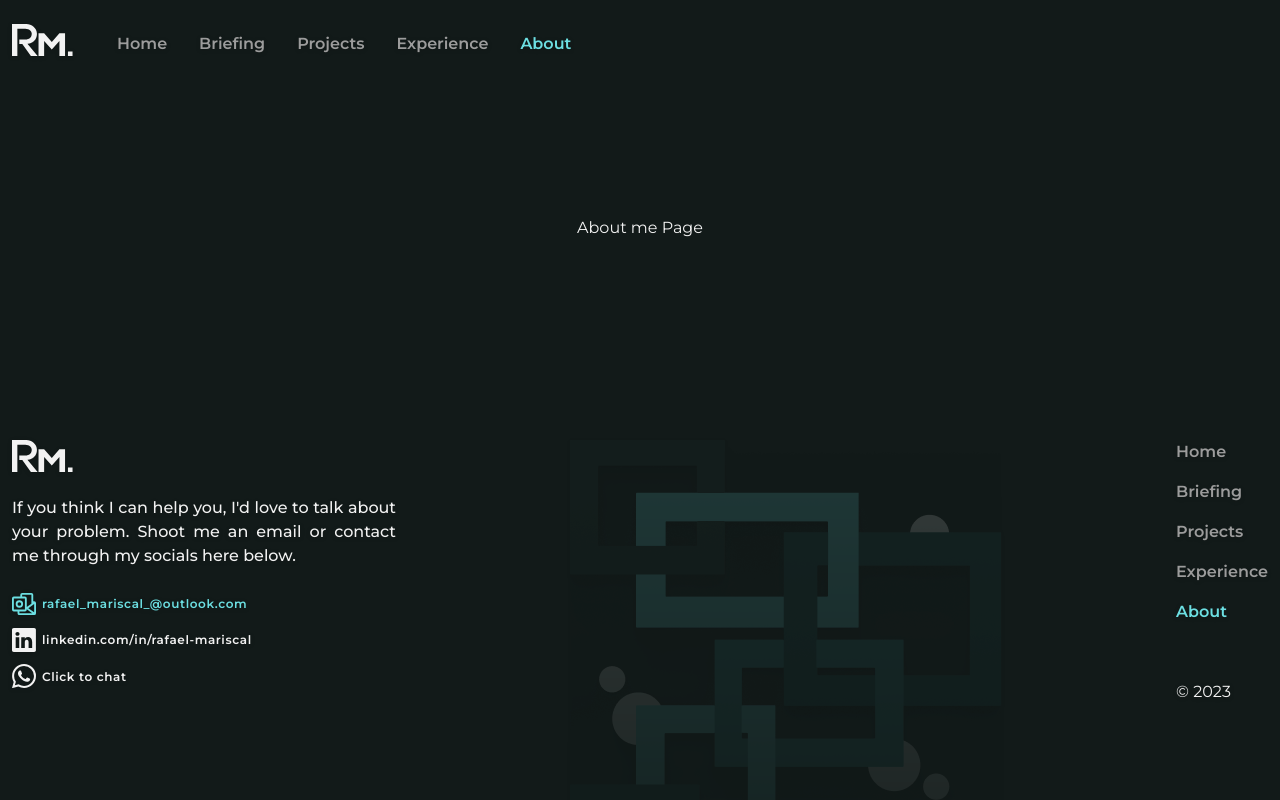
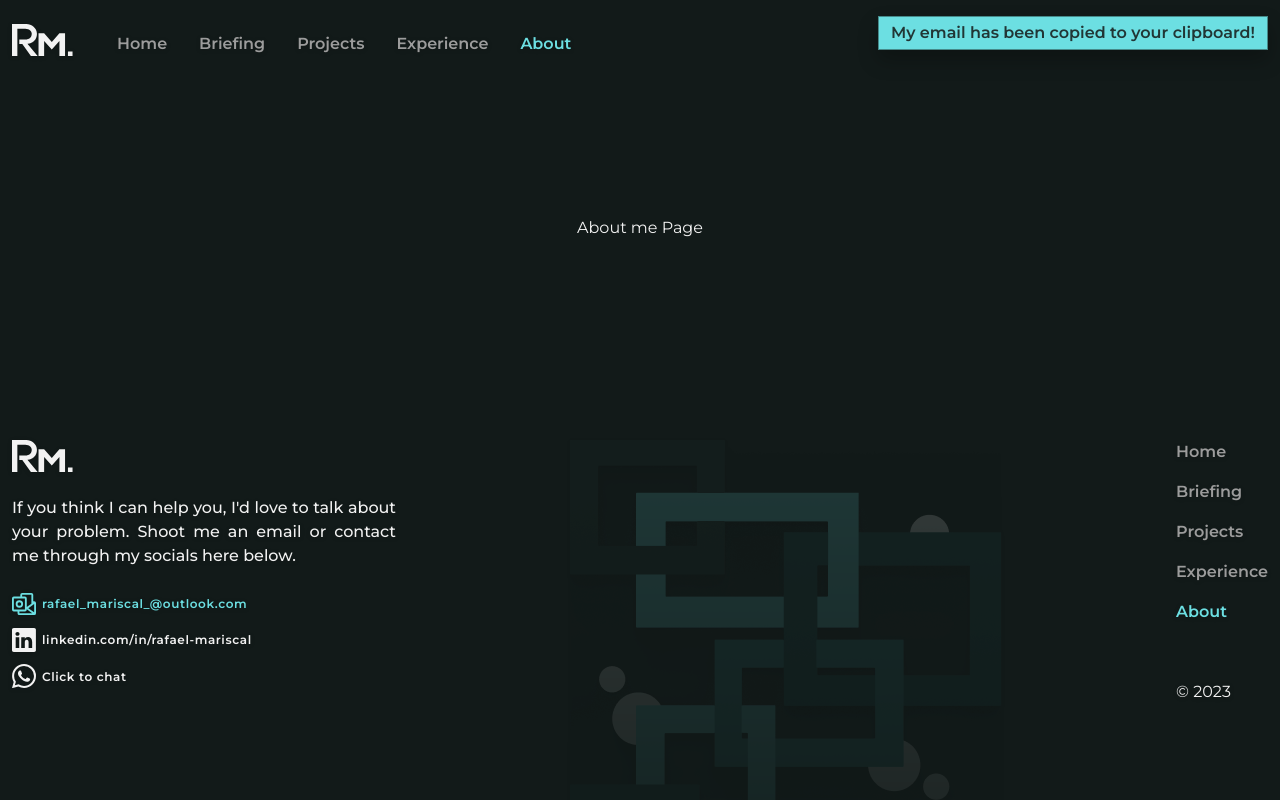
Before and after one commit to RafaelMariscal/portfolio, a Next.js app: page /about in a window 1280 px wide. Both pictures are taken after a click on the link "rafael_mariscal_@outlook.com". Built offline with nearby package versions, Linux system fonts and the light colour scheme.

Commit message:
Add: Toast Messager

```diff
--- a/src/app/layout.tsx
+++ b/src/app/layout.tsx
@@ -3,6 +3,7 @@ import './globals.css'
 import { Montserrat } from 'next/font/google'
 import Navigation from '@/components/Navigation'
 import Footer from '@/components/Footer'
+import { GlobalToastContextProvider } from '@/contexts/ToastContext/provider'
 
 const montserrat = Montserrat({ subsets: ['latin'] })
 
@@ -22,9 +23,11 @@ export default function RootLayout({ children }: { children: ReactNode }) {
           ${montserrat.className}
         `}
       >
-        <Navigation />
-        {children}
-        <Footer />
+        <GlobalToastContextProvider>
+          <Navigation />
+          {children}
+          <Footer />
+        </GlobalToastContextProvider>
       </body>
     </html>
   )
--- a/src/components/Navigation/NavLink.tsx
+++ b/src/components/Navigation/NavLink.tsx
@@ -1,5 +1,6 @@
 'use client'
 
+import { useToastContext } from '@/contexts/ToastContext/hook'
 import clsx from 'clsx'
 import Link, { LinkProps } from 'next/link'
 import { usePathname } from 'next/navigation'
@@ -27,10 +28,14 @@ export default function NavLink({
   const path = usePathname()
   const routeSelected = path === href
 
+  const { setIsOpen, setMessage } = useToastContext()
+
   const handleClick = (e: MouseEvent<HTMLAnchorElement>) => {
     if (newTab) return undefined
     if (copy) {
       e.preventDefault()
+      setIsOpen(true)
+      setMessage('My email has been copied to your clipboard!')
       return navigator.clipboard.writeText(title)
     } else if (scroll) {
       e.preventDefault()
--- /dev/null
+++ b/src/components/Toast/ToastMessage/ToastMessageRoot.tsx
@@ -0,0 +1,27 @@
+import { HTMLProps, ReactNode } from 'react'
+import { twMerge } from 'tailwind-merge'
+
+interface ToastMessageRootProps extends HTMLProps<HTMLDivElement> {
+  children: ReactNode
+  className?: string
+}
+
+export default function ToastMessageRoot({
+  children,
+  className,
+  ...rest
+}: ToastMessageRootProps) {
+  return (
+    <div
+      {...rest}
+      className={twMerge(
+        'fixed -right-[50%] top-4 translate-x-1 bg-cyan-400 px-3 py-1',
+        'border border-cyan-700 border-opacity-50 shadow-custom-project',
+
+        className,
+      )}
+    >
+      {children}
+    </div>
+  )
+}
--- /dev/null
+++ b/src/components/Toast/ToastMessage/ToastMessageTitle.tsx
@@ -0,0 +1,7 @@
+interface ToastMessageTitleProps {
+  title: string
+}
+
+export default function ToastMessageTitle({ title }: ToastMessageTitleProps) {
+  return <p className="font-semibold text-cyan-700">{title}</p>
+}
--- /dev/null
+++ b/src/components/Toast/ToastMessage/index.tsx
@@ -0,0 +1,7 @@
+import ToastMessageRoot from './ToastMessageRoot'
+import ToastMessageTitle from './ToastMessageTitle'
+
+export const ToastMessage = {
+  Root: ToastMessageRoot,
+  Title: ToastMessageTitle,
+}
--- /dev/null
+++ b/src/components/Toast/index.tsx
@@ -0,0 +1,21 @@
+import clsx from 'clsx'
+import { ToastMessage } from './ToastMessage'
+
+interface ToastMessageProps {
+  message: string
+  isOpen: boolean
+}
+
+export default function Toast({ isOpen, message }: ToastMessageProps) {
+  return (
+    <ToastMessage.Root
+      aria-hidden={!isOpen}
+      className={clsx(
+        "aria-[hidden='false']:animate-[swipeIn_200ms_ease-out_forwards]",
+        "aria-[hidden='true']:animate-[swipeOut_300ms_ease-in_forwards]",
+      )}
+    >
+      <ToastMessage.Title title={message} />
+    </ToastMessage.Root>
+  )
+}
--- /dev/null
+++ b/src/contexts/ToastContext/hook.ts
@@ -0,0 +1,7 @@
+import { useContext } from 'react'
+import { ToastContext } from '.'
+
+export const useToastContext = () => {
+  const ctx = useContext(ToastContext)
+  return ctx
+}
--- /dev/null
+++ b/src/contexts/ToastContext/index.tsx
@@ -0,0 +1,23 @@
+'use client'
+
+import { Dispatch, SetStateAction, createContext } from 'react'
+
+interface ToastContextProps {
+  isOpen: boolean
+  setIsOpen: Dispatch<SetStateAction<boolean>>
+  message: string
+  setMessage: Dispatch<SetStateAction<string>>
+  handleShowToastMessage: (newMessage: string) => void
+  timer: number
+  setTimer: Dispatch<SetStateAction<number>>
+}
+
+export const ToastContext = createContext<ToastContextProps>({
+  isOpen: false,
+  setIsOpen: () => null,
+  message: '',
+  setMessage: () => null,
+  handleShowToastMessage: () => null,
+  timer: 5000,
+  setTimer: () => null,
+})
--- /dev/null
+++ b/src/contexts/ToastContext/provider.tsx
@@ -0,0 +1,55 @@
+'use client'
+
+import { ReactNode, useEffect, useState } from 'react'
+import { ToastContext } from '.'
+import Toast from '@/components/Toast'
+
+interface GlobalToastContextProviderProps {
+  children: ReactNode
+}
+
+export const GlobalToastContextProvider = ({
+  children,
+}: GlobalToastContextProviderProps) => {
+  const [isOpen, setIsOpen] = useState(false)
+  const [message, setMessage] = useState('')
+  const [timer, setTimer] = useState(3000)
+
+  useEffect(() => {
+    if (isOpen) {
+      setTimeout(() => {
+        setIsOpen(false)
+      }, timer)
+    }
+  }, [isOpen, timer])
+
+  function handleShowToastMessage(newMessage: string) {
+    setMessage(newMessage)
+    if (isOpen) {
+      setIsOpen(false)
+      setTimeout(() => {
+        setIsOpen(true)
+      }, 400)
+    } else {
+      setIsOpen(true)
+    }
+    return null
+  }
+
+  return (
+    <ToastContext.Provider
+      value={{
+        isOpen,
+        setIsOpen,
+        message,
+        setMessage,
+        handleShowToastMessage,
+        timer,
+        setTimer,
+      }}
+    >
+      {children}
+      <Toast message={message} isOpen={isOpen} />
+    </ToastContext.Provider>
+  )
+}
--- a/tailwind.config.js
+++ b/tailwind.config.js
@@ -49,6 +49,14 @@ module.exports = {
           '0%': { opacity: '0' },
           '100%': { opacity: '1' },
         },
+        swipeIn: {
+          '0%': { right: '-50%', opacity: 0 },
+          '100%': { right: '1rem', opacity: 1 },
+        },
+        swipeOut: {
+          '0%': { right: '1rem', opacity: 1 },
+          '100%': { right: '-50%', opacity: 0 },
+        },
         contentShow: {
           '0%': {
             opacity: '0',
```
